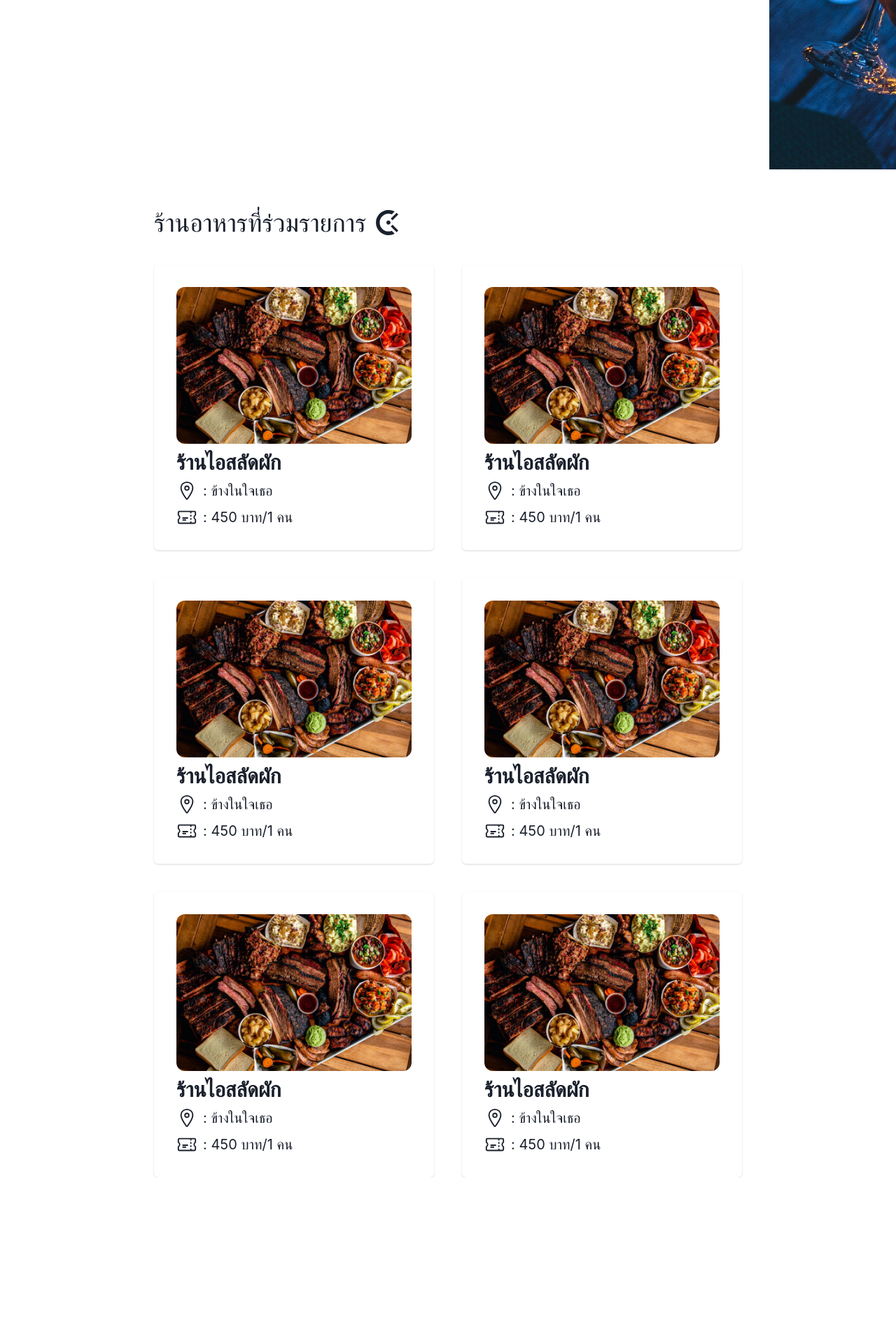
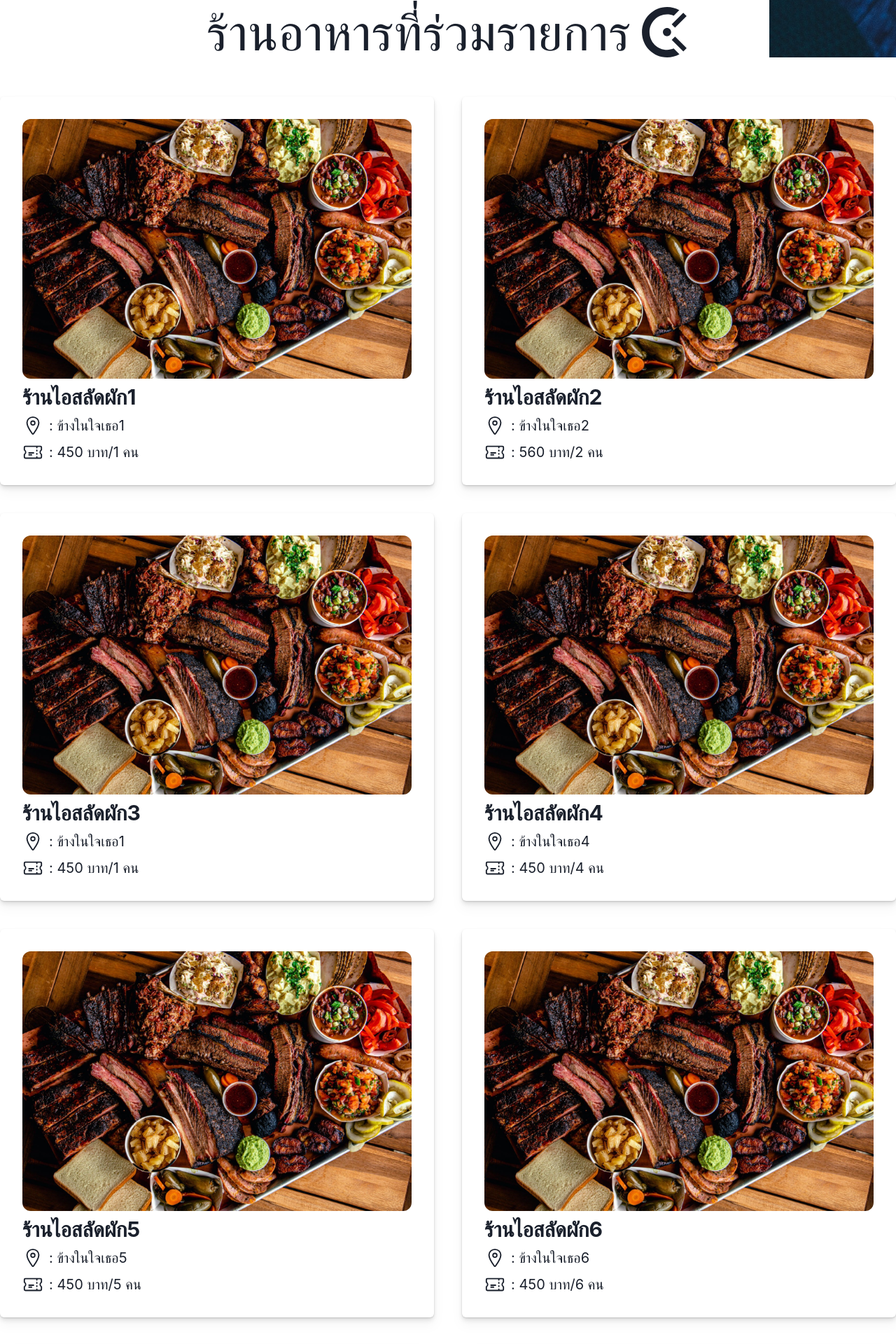
Before and after one commit to SoNicBoom24/Table_pass, a Next.js app: page / in a window 1280 px wide. Shown: the part 760-2680 px from the top of the page at 70% size. Before the commit the page ends 2442 px from the top, so only its background shows below. Built offline with nearby package versions, Linux system fonts and the light colour scheme.

Commit message:
feat: props in many page

```diff
--- a/src/pages/app/buyticket.js
+++ b/src/pages/app/buyticket.js
@@ -37,11 +37,17 @@ export default function BuyTicket() {
   const navigation = (url) => {
     router.push({
       pathname: url,
-        query: {ticket: input.value},
+      query: { ticket: input.value, name, price, people, totalPrice },
     });
   };
 
-    console.log(input.value);
+  const name = router.query.name;
+  const location = router.query.location;
+  const price = router.query.price;
+  const eachPerson = router.query.eachPerson;
+
+  let people = input.value * eachPerson;
+  let totalPrice = input.value * price;
   return (
     <>
       <Navbar />
@@ -63,13 +69,14 @@ export default function BuyTicket() {
 
             <Stack>
               <CardBody className="ml-10">
-                <Heading size="lg">ร้านไอสลัดผัก</Heading>
+                <Heading size="lg">{name}</Heading>
 
                 <Text py="2" className="flex items-center text-xl my-2">
-                  <IoLocationOutline className="mr-2 text-3xl" />: ข้างในใจเธอ
+                  <IoLocationOutline className="mr-2 text-3xl" />: {location}
                 </Text>
                 <Text className="flex items-center text-xl mb-3">
-                  <HiOutlineTicket className="mr-2 text-3xl" />: 450 บาท/1 คน
+                  <HiOutlineTicket className="mr-2 text-3xl" />: {price} บาท/
+                  {eachPerson} คน
                 </Text>
 
                 <HStack maxW="200px">
@@ -78,7 +85,7 @@ export default function BuyTicket() {
                   <Button {...inc}>+</Button>
                 </HStack>
                 <Text className="flex justify-center items-center text-xl mt-3">
-                  ราคารวม {input.value * 450} บาท
+                  ราคารวม {input.value * price} บาท
                 </Text>
               </CardBody>
 
@@ -101,7 +108,7 @@ export default function BuyTicket() {
 
         <div className="grid grid-cols-6 gap-2 w-full justify-center items-center">
           <div className="col-start-2 col-span-3 bg-slate-200 rounded p-3">
-            <p className="flex text-3xl ml-3">รายระเอียดบัตร</p>
+            <p className="flex text-3xl ml-3">รายละเอียดบัตร</p>
           </div>
         </div>
 
--- a/src/pages/app/confirmbuy.js
+++ b/src/pages/app/confirmbuy.js
@@ -1,13 +1,36 @@
 import React from "react";
 import Navbar from "../components/navbar";
-import { Card, CardBody, CardHeader, Stack, StackDivider, Text, Heading, Box, Input, Button, ButtonGroup } from "@chakra-ui/react";
+import {
+  Card,
+  CardBody,
+  CardHeader,
+  Stack,
+  StackDivider,
+  Text,
+  Heading,
+  Box,
+  Input,
+  Button,
+  ButtonGroup,
+} from "@chakra-ui/react";
 import { useRouter } from "next/router";
-import Image from 'next/image';
+import Image from "next/image";
 
 export default function Card_Food() {
   const router = useRouter();
-    const val = router.query.ticket;
-    const navigation = (url) => router.push(url);
+
+  const navigation = (url) => {
+    router.push({
+      pathname: url,
+      query: { ticket },
+    });
+  };
+  const ticket = router.query.ticket;
+  const name = router.query.name;
+  const location = router.query.location;
+  const price = router.query.price;
+  const totalPrice = router.query.totalPrice;
+  const people = router.query.people;
 
   return (
     <>
@@ -16,45 +39,56 @@ export default function Card_Food() {
         <div className="grid grid-cols-6 gap-2 w-full justify-center items-center">
           <Card className="col-start-2 col-span-4">
             <CardHeader className="border-b-2 rounded">
-                            <Heading size='lg'>รายระเอียดบัตร</Heading>
+              <Heading size="lg">รายระเอียดบัตร</Heading>
             </CardHeader>
 
             <CardBody>
               <div className="grid grid-cols-6 gap-2 w-full">
                 <div className="col-span-2">
-                                    <p className='text-2xl pb-10 flex'>ตั๋ว</p>
-                                    <p className='text-2xl pb-10 flex'>จำนวนตั๋ว</p>
-                                    <p className='text-2xl pb-10 flex'>จำนวนคน</p>
-                                    <p className='text-2xl pb-10 flex'>ราคาบัตร/ใบ</p>
-                                    <p className='text-2xl pb-10 flex'>ราคารวม</p>
+                  <p className="text-2xl pb-10 flex">ตั๋ว</p>
+                  <p className="text-2xl pb-10 flex">จำนวนตั๋ว</p>
+                  <p className="text-2xl pb-10 flex">จำนวนคน</p>
+                  <p className="text-2xl pb-10 flex">ราคาบัตร/ใบ</p>
+                  <p className="text-2xl pb-10 flex">ราคารวม</p>
                 </div>
                 <div className="col-span-2">
-                                    <p className='text-2xl pb-10 flex'>ร้านไอสลัดผัก</p>
-                                    <p className='text-2xl pb-10 flex'>{val} ใบ</p>
-                                    <p className='text-2xl pb-10 flex'>{val} ท่าน</p>
-                                    <p className='text-2xl pb-10 flex'>450 บาท</p>
-                                    <p className='text-2xl pb-10 flex'>{val*450} บาท</p>
+                  <p className="text-2xl pb-10 flex">{name}</p>
+                  <p className="text-2xl pb-10 flex">{ticket} ใบ</p>
+                  <p className="text-2xl pb-10 flex">{people} ท่าน</p>
+                  <p className="text-2xl pb-10 flex">{price} บาท</p>
+                  <p className="text-2xl pb-10 flex">{totalPrice} บาท</p>
                 </div>
                 <div className="col-span-2 justify-center items-center">
                   <Image
                     alt="QR"
-                                        src='/images/qrcode.png'
-                                        width={410} height={410}
+                    src="/images/qrcode.png"
+                    width={410}
+                    height={410}
                   />
-                                    <Box display='flex'
-                                        alignItems='center'
-                                        justifyContent='center'>
-                                        <ButtonGroup gap='4'>
-                                            <Button variant='solid' colorScheme="blackAlpha" onClick={() => navigation('/app/confirmbuy')}>
+                  <Box
+                    display="flex"
+                    alignItems="center"
+                    justifyContent="center"
+                  >
+                    <ButtonGroup gap="4">
+                      <Button
+                        variant="solid"
+                        colorScheme="blackAlpha"
+                        onClick={() => navigation("/app/confirmbuy")}
+                      >
                         บันทึก QR Code
                       </Button>
-                                            <Button variant='solid' colorScheme="" className="bg-black" onClick={() => navigation('/app/ticket')}>
+                      <Button
+                        variant="solid"
+                        colorScheme=""
+                        className="bg-black"
+                        onClick={() => navigation("/app/ticket")}
+                      >
                         ชำระเรียบร้อย
                       </Button>
                     </ButtonGroup>
                   </Box>
                 </div>
-
               </div>
             </CardBody>
           </Card>
--- a/src/pages/app/ticket.js
+++ b/src/pages/app/ticket.js
@@ -17,7 +17,6 @@ export default function Ticket() {
                         <p className='flex text-3xl ml-3'>รายระเอียดบัตร</p>
                     </div>
                 </div>
-
                 <div className="grid grid-cols-6 gap-2 w-full justify-center items-center">
                     <MyTicket />
                     <MyTicket />
--- a/src/pages/components/cardfood.js
+++ b/src/pages/components/cardfood.js
@@ -1,48 +1,73 @@
 import React from "react";
-import {Card, CardBody, Text, Heading, LinkOverlay } from "@chakra-ui/react";
+import { Card, CardBody, Text, Heading, LinkOverlay } from "@chakra-ui/react";
 import { HiOutlineTicket } from "react-icons/hi2";
 import { IoLocationOutline } from "react-icons/io5";
 import { useRouter } from "next/router";
-import Image from 'next/image';
+import Image from "next/image";
 
-export default function Card_Food() {
-
+export default function Card_Food(props) {
   const router = useRouter();
-    const navigation = (url) => router.push(url);
-
+  //   const navigation = (url) => router.push(url);
+  const navigation = (url) => {
+    router.push({
+      pathname: url,
+      query: { name: props.name , location: props.location, price: props.price, eachPerson: props.eachPerson},
+    });
+  };
   return (
     <>
-            <Card className="col-start-2 col-span-2 p-3" _hover={{ bg: "gray.200" }}>
-                <LinkOverlay onClick={() => navigation('/app/buyticket')}>
+      <Card
+        className="p-3 cursor-pointer drop-shadow-lg"
+        _hover={{ bg: "gray.200" }}
+      >
+        <LinkOverlay onClick={() => navigation("/app/buyticket")}>
           <CardBody>
             <Image
               alt="food"
-                            src='/images/food.jpg'
-                            width={600} height={400}
+              src="/images/food.jpg"
+              width={600}
+              height={400}
               className="rounded-xl"
             />
-                        <Heading size='lg' className="my-2">ร้านไอสลัดผัก</Heading>
-                        <Text className="flex items-center text-xl mb-2"><IoLocationOutline className="mr-2 text-3xl" />: ข้างในใจเธอ</Text>
-                        <Text className="flex items-center text-xl"><HiOutlineTicket className="mr-2 text-3xl" />: 450 บาท/1 คน</Text>
+            <Heading size="lg" className="my-2">
+              {props.name}
+            </Heading>
+            <Text className="flex items-center text-xl mb-2">
+              <IoLocationOutline className="mr-2 text-3xl" />: {props.location}
+            </Text>
+            <Text className="flex items-center text-xl">
+              <HiOutlineTicket className="mr-2 text-3xl" />: {props.price} บาท/
+              {props.eachPerson} คน
+            </Text>
           </CardBody>
         </LinkOverlay>
       </Card>
 
-            <Card className="col-start-4 col-span-2 p-3" _hover={{ bg: "gray.200" }}>
-                <LinkOverlay onClick={() => navigation('/app/buyticket')}>
+      {/* <Card
+        className="col-start-4 col-span-2 p-3 cursor-pointer drop-shadow-lg"
+        _hover={{ bg: "gray.200" }}
+      >
+        <LinkOverlay onClick={() => navigation("/app/buyticket")}>
           <CardBody>
             <Image
               alt="food"
-                            src='/images/food.jpg'
-                            width={600} height={400}
+              src="/images/food.jpg"
+              width={600}
+              height={400}
               className="rounded-xl"
             />
-                        <Heading size='lg' className="my-2">ร้านไอสลัดผัก</Heading>
-                        <Text className="flex items-center text-xl mb-2"><IoLocationOutline className="mr-2 text-3xl" />: ข้างในใจเธอ</Text>
-                        <Text className="flex items-center text-xl"><HiOutlineTicket className="mr-2 text-3xl" />: 450 บาท/1 คน</Text>
+            <Heading size="lg" className="my-2">
+              ร้านไอสลัดผัก
+            </Heading>
+            <Text className="flex items-center text-xl mb-2">
+              <IoLocationOutline className="mr-2 text-3xl" />: ข้างในใจเธอ
+            </Text>
+            <Text className="flex items-center text-xl">
+              <HiOutlineTicket className="mr-2 text-3xl" />: 450 บาท/1 คน
+            </Text>
           </CardBody>
         </LinkOverlay>
-            </Card>
+      </Card> */}
     </>
   );
 }
--- a/src/pages/components/navbar.js
+++ b/src/pages/components/navbar.js
@@ -22,7 +22,6 @@ import {
 export default function My_Navbar() {
   const router = useRouter();
   const home = () => router.replace("/");
-  const navigation = (url) => router.push(url);
   const { isOpen, onOpen, onClose } = useDisclosure();
 
   const initialRef = React.useRef(null);
@@ -30,7 +29,7 @@ export default function My_Navbar() {
 
   return (
     <>
-      <Navbar className="sticky inset-0 z-10 h-max max-w-full rounded-none py-2 px-4 lg:px-8 lg:py-4 border-b-2 bg-white">
+      <Navbar className="sticky inset-0 z-10 h-max max-w-full rounded-none py-2 px-4 lg:px-8 lg:py-4 border-b-2 bg-white drop-shadow-lg">
         <div className="flex items-center justify-between">
           <Button className="flex cursor-pointer" onClick={home}>
             {/* <Button className="flex cursor-pointer" onClick={() => navigation('/app/buyticket')}> */}
--- a/src/pages/index.js
+++ b/src/pages/index.js
@@ -1,13 +1,11 @@
-import { Button, Input} from "@chakra-ui/react";
+import { Button, Input } from "@chakra-ui/react";
 import { useRouter } from "next/router";
 import { SiClockify } from "react-icons/si";
 import Navbar from "./components/navbar";
-import Image from 'next/image';
+import Image from "next/image";
 import Card_Food from "./components/cardfood";
 
-
 export default function Home() {
-
   const router = useRouter();
   const navigation = (url) => router.push(url);
 
@@ -17,36 +15,99 @@ export default function Home() {
       <main className="flex flex-col justify-center items-center w-full gap-14 mb-5 overflow-hidden">
         <>
           <div className="grid grid-cols-6 gap-2 w-full justify-center items-center h-[58rem] relative ">
-            <div className="col-start-2 col-span-2">
-              <p className='text-5xl pb-10 flex justify-center items-end'>The Meal With Queueless</p>
-              <div className="flex border-2 p-1">
-                <Input placeholder='ระบุชื่อร้าน' fontWeight='bold' textAlign='center' size='lg' />
-                <Button size='lg' colorScheme="" className="bg-black ml-4">ค้นหา</Button>
+            <div className="col-start-2 col-span-3 -mt-72">
+              <p className="text-5xl pb-12 flex justify-center items-end">
+                The Meal With Queueless
+              </p>
+              <div className="flex border-2 p-1 ">
+                <Input
+                  placeholder="ระบุชื่อร้าน"
+                  fontWeight="bold"
+                  textAlign="center"
+                  size="lg"
+                />
+                <Button size="lg" colorScheme="" className="bg-black ml-4">
+                  ค้นหา
+                </Button>
               </div>
             </div>
 
-            <div className="grid col-span-2 col-end-7 relative w-[30rem] h-[58rem] -right-60">
-              <Image src="/images/home.jpg"
-              alt="home"
-              // width={700} height={500}
-              layout='fill'
-              objectFit='cover'
-               />
+            <div className="grid col-span-2 col-end-7 relative w-[30rem] h-[66rem] -right-60 -top-72">
+              <Image
+                src="/images/home.jpg"
+                alt="home"
+                // width={700} height={500}
+                layout="fill"
+                objectFit="cover"
+              />
             </div>
           </div>
         </>
 
         <>
-          <div className="grid grid-cols-6 gap-10 w-full justify-center items-center">
-            <div className="col-start-2 col-span-2">
-              <p className='text-4xl flex items-center'>ร้านอาหารที่ร่วมรายการ <SiClockify className="ml-3" /></p>
-            </div>
-            <Card_Food />
-            <Card_Food />
-            <Card_Food />
+          <div className="col-start-2 col-span-3 -mt-72">
+            <p className="text-7xl flex items-center">
+              ร้านอาหารที่ร่วมรายการ <SiClockify className="ml-3" />
+            </p>
+          </div>
+          <div className="grid  grid-cols-2 gap-10">
+            <Card_Food
+              name="ร้านไอสลัดผัก1"
+              location="ข้างในใจเธอ1"
+              price="450"
+              eachPerson="1"
+            />
+            <Card_Food
+              name="ร้านไอสลัดผัก2"
+              location="ข้างในใจเธอ2"
+              price="560"
+              eachPerson="2"
+            />
+            <Card_Food
+              name="ร้านไอสลัดผัก3"
+              location="ข้างในใจเธอ1"
+              price="450"
+              eachPerson="1"
+            />
+            <Card_Food
+              name="ร้านไอสลัดผัก4"
+              location="ข้างในใจเธอ4"
+              price="450"
+              eachPerson="4"
+            />
+            <Card_Food
+              name="ร้านไอสลัดผัก5"
+              location="ข้างในใจเธอ5"
+              price="450"
+              eachPerson="5"
+            />
+            <Card_Food
+              name="ร้านไอสลัดผัก6"
+              location="ข้างในใจเธอ6"
+              price="450"
+              eachPerson="6"
+            />
+            <Card_Food
+              name="ร้านไอสลัดผัก7"
+              location="ข้างในใจเธอ7"
+              price="450"
+              eachPerson="7"
+            />
+            <Card_Food
+              name="ร้านไอสลัดผัก8"
+              location="ข้างในใจเธอ8"
+              price="450"
+              eachPerson="8"
+            />
+            <Card_Food
+              name="ร้านไอสลัดผัก9"
+              location="ข้างในใจเธอ9"
+              price="450"
+              eachPerson="9"
+            />
           </div>
         </>
       </main>
     </>
-  )
+  );
 }
```
Lines whose indentation alone changed are shown as unchanged.
